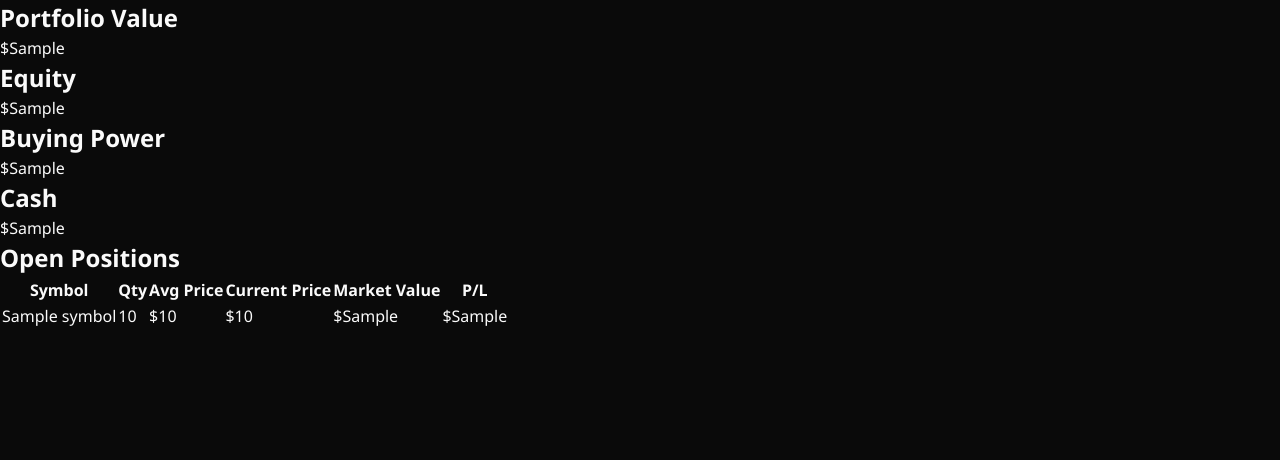
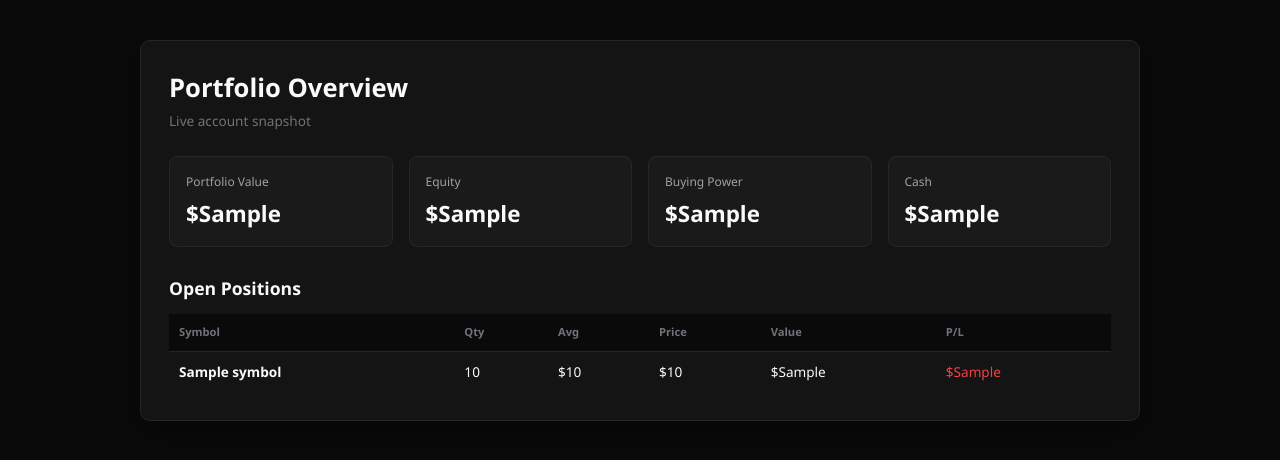
Before and after one commit to rtrinu/stockapp_2, a FastAPI app: template app/frontend/templates/dashboard.html in a window 1280 px wide. Shown: the part 63-523 px from the top of the page. Run offline with FastAPI, Linux system fonts and the light colour scheme; the template is opened without the code that fills it: most values are stand-ins (such as "Sample title", 1, 10 or a date in 2020); parts of the project's set-up code (start-up, migrations or seed data) failed here and were passed over.

Commit message:
created initial dashboard

```diff
--- a/app/frontend/static/styles.css
+++ b/app/frontend/static/styles.css
@@ -261,3 +261,122 @@ body {
     padding: 20px;
   }
 }
+
+/* ===== CENTERED DASHBOARD ===== */
+
+.dashboard-center {
+  display: flex;
+  justify-content: center;
+  padding: 40px 16px;
+}
+
+/* Main container card */
+.dashboard-card {
+  width: 100%;
+  max-width: 1000px;
+  background: var(--bg-secondary);
+  border: 1px solid var(--border-color);
+  border-radius: var(--radius);
+  padding: 28px;
+  box-shadow: 0 10px 30px rgba(0, 0, 0, 0.4);
+}
+
+/* Header */
+.dashboard-header {
+  margin-bottom: 24px;
+}
+
+.dashboard-header h1 {
+  font-size: 1.6rem;
+  margin-bottom: 4px;
+}
+
+.dashboard-header p {
+  font-size: 0.85rem;
+  color: var(--text-muted);
+}
+
+/* Stats grid */
+.stats-grid {
+  display: grid;
+  grid-template-columns: repeat(auto-fit, minmax(180px, 1fr));
+  gap: 16px;
+  margin-bottom: 28px;
+}
+
+/* Individual stat cards */
+.stat-card {
+  background: var(--bg-tertiary);
+  border: 1px solid var(--border-color);
+  padding: 16px;
+  border-radius: calc(var(--radius) - 2px);
+  display: flex;
+  flex-direction: column;
+  gap: 6px;
+}
+
+.stat-label {
+  font-size: 0.75rem;
+  color: var(--text-secondary);
+}
+
+.stat-value {
+  font-size: 1.4rem;
+  font-weight: 600;
+}
+
+/* Positions */
+.positions-section h2 {
+  font-size: 1.1rem;
+  margin-bottom: 12px;
+}
+
+/* Table wrapper */
+.table-wrapper {
+  overflow-x: auto;
+}
+
+/* Table */
+.positions-table {
+  width: 100%;
+  border-collapse: collapse;
+}
+
+.positions-table th {
+  text-align: left;
+  font-size: 0.7rem;
+  color: var(--text-muted);
+  padding: 10px;
+  background: var(--bg-primary);
+}
+
+.positions-table td {
+  padding: 10px;
+  border-top: 1px solid var(--border-color);
+  font-size: 0.85rem;
+}
+
+.positions-table tr:hover {
+  background: rgba(255, 255, 255, 0.03);
+}
+
+/* Symbol */
+.symbol {
+  font-weight: 600;
+}
+
+/* Profit / Loss */
+.profit {
+  color: #22c55e;
+}
+
+.loss {
+  color: var(--danger);
+}
+
+/* Empty */
+.empty {
+  text-align: center;
+  padding: 20px;
+  color: var(--text-muted);
+}
--- a/app/frontend/templates/base_template.html
+++ b/app/frontend/templates/base_template.html
@@ -4,7 +4,7 @@
     <meta charset="UTF-8" />
     <meta name="viewport" content="width=device-width, initial-scale=1.0" />
     <title>Stock App Home</title>
-    <link rel="stylesheet" href="/static/styles.css" />
+    <link rel="stylesheet" href="{{ url_for('static',path='styles.css') }}" />
   </head>
   <body>
     <nav class="navbar" role="navigation" aria-label="Main navigation">
--- a/app/frontend/templates/dashboard.html
+++ b/app/frontend/templates/dashboard.html
@@ -1,67 +1,73 @@
 {% extends "base_template.html" %} {% block content %}
-<section class="dashboard container">
-  <!-- Stats Summary -->
-  <div class="stats-grid">
-    <div class="stat-card stat-card--primary">
-      <h2 class="stat-card__title">Portfolio Value</h2>
-      <p class="stat-card__value">${{ service.get_portfolio_value() }}</p>
+<section class="dashboard-center">
+  <div class="dashboard-card">
+    <!-- Header -->
+    <div class="dashboard-header">
+      <h1>Portfolio Overview</h1>
+      <p>Live account snapshot</p>
     </div>
 
-    <div class="stat-card stat-card--secondary">
-      <h2 class="stat-card__title">Equity</h2>
-      <p class="stat-card__value">${{ service.get_equity() }}</p>
+    <!-- Stats -->
+    <div class="stats-grid">
+      <div class="stat-card">
+        <span class="stat-label">Portfolio Value</span>
+        <span class="stat-value">${{ service.get_portfolio_value() }}</span>
       </div>
 
-    <div class="stat-card stat-card--tertiary">
-      <h2 class="stat-card__title">Buying Power</h2>
-      <p class="stat-card__value">${{ service.get_buying_power() }}</p>
+      <div class="stat-card">
+        <span class="stat-label">Equity</span>
+        <span class="stat-value">${{ service.get_equity() }}</span>
       </div>
 
-    <div class="stat-card stat-card--accent">
-      <h2 class="stat-card__title">Cash</h2>
-      <p class="stat-card__value">${{ service.get_cash() }}</p>
+      <div class="stat-card">
+        <span class="stat-label">Buying Power</span>
+        <span class="stat-value">${{ service.get_buying_power() }}</span>
+      </div>
+
+      <div class="stat-card">
+        <span class="stat-label">Cash</span>
+        <span class="stat-value">${{ service.get_cash() }}</span>
       </div>
     </div>
 
-  <!-- Open Positions Table -->
-  <section class="positions-section">
-    <h2 class="positions-section__header">Open Positions</h2>
+    <!-- Positions -->
+    <div class="positions-section">
+      <h2>Open Positions</h2>
 
+      <div class="table-wrapper">
         <table class="positions-table">
           <thead>
             <tr>
               <th>Symbol</th>
               <th>Qty</th>
-          <th>Avg Price</th>
-          <th>Current Price</th>
-          <th>Market Value</th>
+              <th>Avg</th>
+              <th>Price</th>
+              <th>Value</th>
               <th>P/L</th>
             </tr>
           </thead>
+
           <tbody>
             {% for position in positions %}
-        <tr class="positions-table__row">
-          <td class="positions-table__cell">{{ position.symbol }}</td>
-          <td class="positions-table__cell">{{ position.qty }}</td>
-          <td class="positions-table__cell">${{ position.avg_price }}</td>
-          <td class="positions-table__cell">${{ position.current_price }}</td>
-          <td class="positions-table__cell">${{ position.market_value }}</td>
-          <td
-            class="positions-table__cell
-                     {{ 'text-success' if position.pl >= 0 else 'text-danger' }}"
-          >
+            <tr>
+              <td class="symbol">{{ position.symbol }}</td>
+              <td>{{ position.qty }}</td>
+              <td>${{ position.avg_price }}</td>
+              <td>${{ position.current_price }}</td>
+              <td>${{ position.market_value }}</td>
+              <td class="{{ 'profit' if position.pl >= 0 else 'loss' }}">
                 ${{ position.pl }}
               </td>
             </tr>
             {% else %}
             <tr>
-          <td colspan="6" class="positions-table__empty">
-            No positions available
-          </td>
+              <td colspan="6" class="empty">No positions yet</td>
             </tr>
             {% endfor %}
           </tbody>
         </table>
-  </section>
+      </div>
+    </div>
+  </div>
 </section>
 {% endblock content %}
```
Lines whose indentation alone changed are shown as unchanged.
